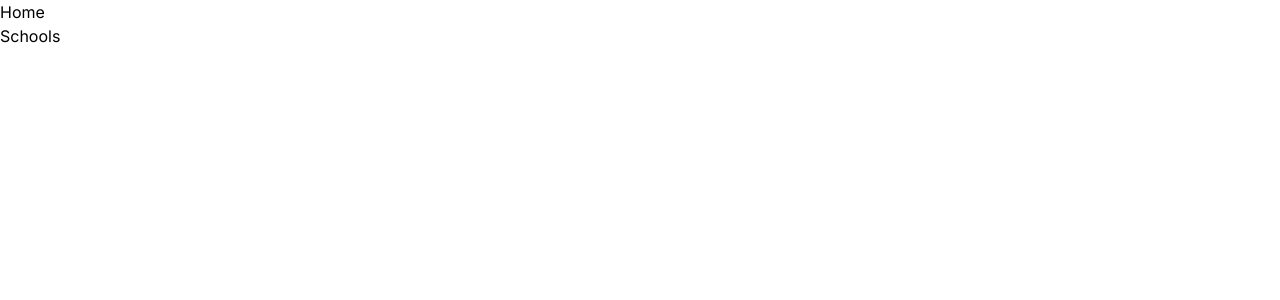
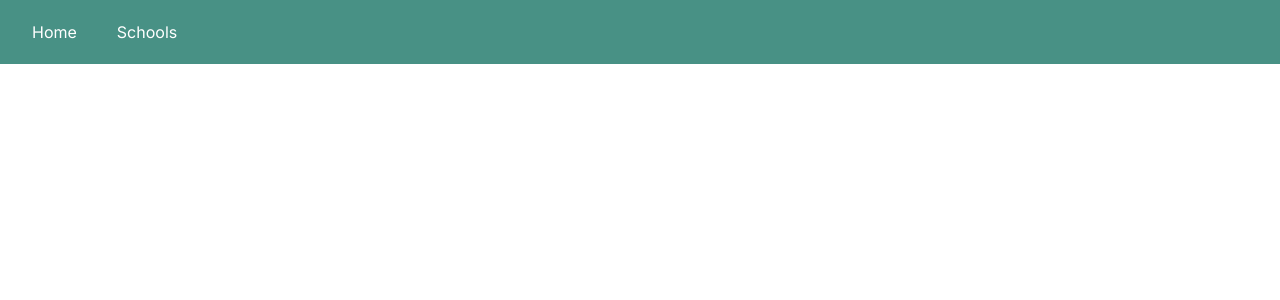
Before and after one commit to icoletti/scuole, a Next.js app in the folder nextjs-scuole/: page / in a window 1280 px wide. Shown: the top 300 px of the page. Built offline with nearby package versions, Linux system fonts and the light colour scheme.

Commit message:
Sistemazione navbar

```diff
--- a/nextjs-scuole/app/components/Navbar.tsx
+++ b/nextjs-scuole/app/components/Navbar.tsx
@@ -3,15 +3,19 @@
 
 const Navbar = () => {
   return (
-    <nav>
-      <ul>
-        <li>
-          <Link href="/">Home</Link>
-        </li>
-        <li>
-        <Link href="/SchoolsPage">Schools</Link>
-        </li>
-      </ul>
+    <nav className="bg-[#489185]">
+      <div className="max-w-7xl mx-auto px-4 sm:px-6 lg:px-8">
+        <div className="flex items-center justify-between h-16">
+          <div className="flex items-center">
+            <div className='text-white'>
+            <Link href="/">Home</Link>
+            </div>
+            <div className="ml-10 flex items-baseline space-x-4 text-white">
+              <Link href="/SchoolsPage">Schools</Link>
+            </div>
+        </div>
+        </div>
+      </div>
     </nav>
   );
 };
--- a/nextjs-scuole/app/pages/SchoolsPage.tsx
+++ /dev/null
@@ -1,8 +0,0 @@
-import React from 'react';
-import Schools from "../components/Schools";
-
-const SchoolsPage = () => {
-  return <Schools />;
-};
-
-export default SchoolsPage;
```
Also changed, not shown: nextjs-scuole/app/globals.css (line endings or trailing spaces), 1 other file (tests, documents, lock files or other folders).
